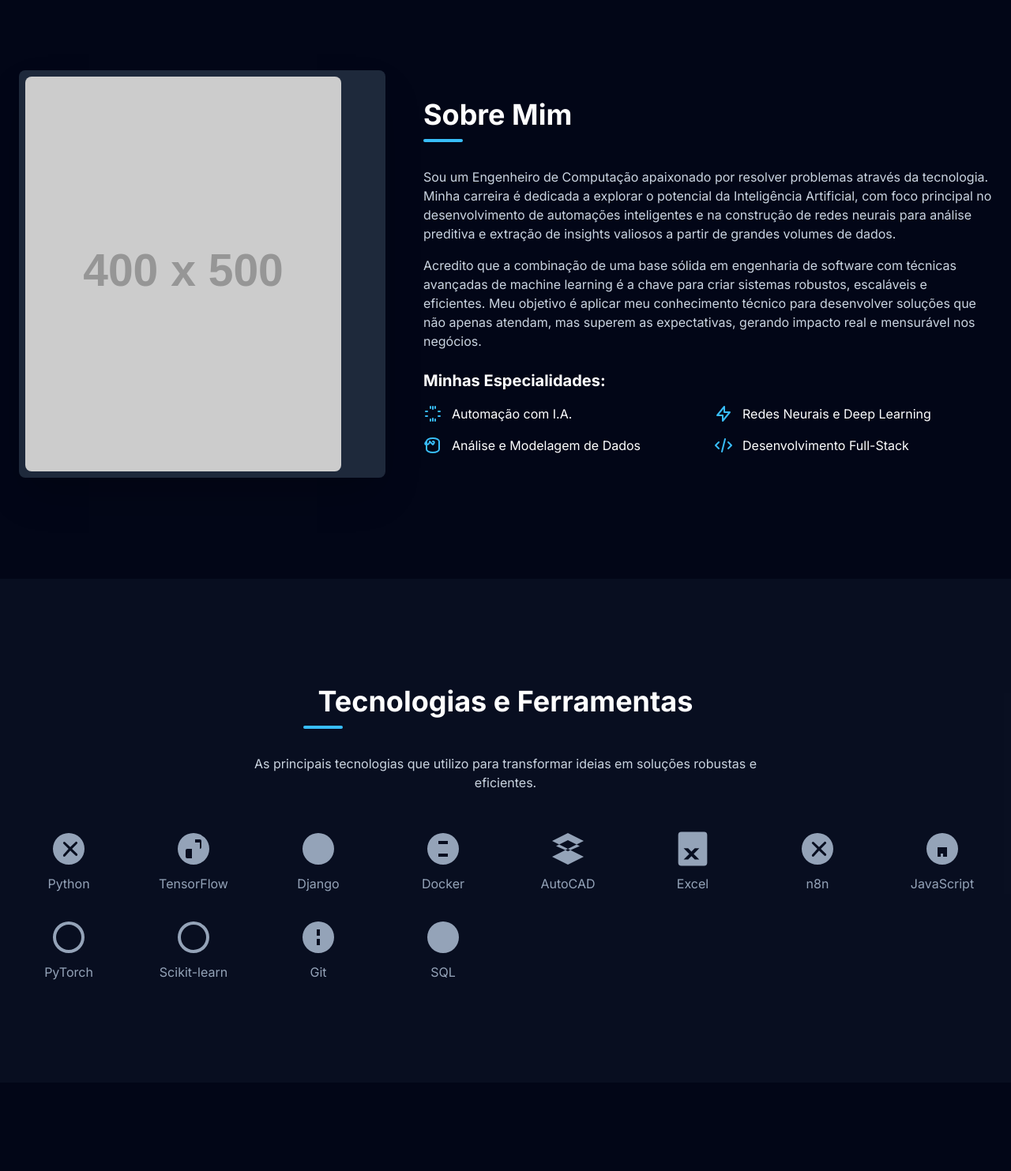
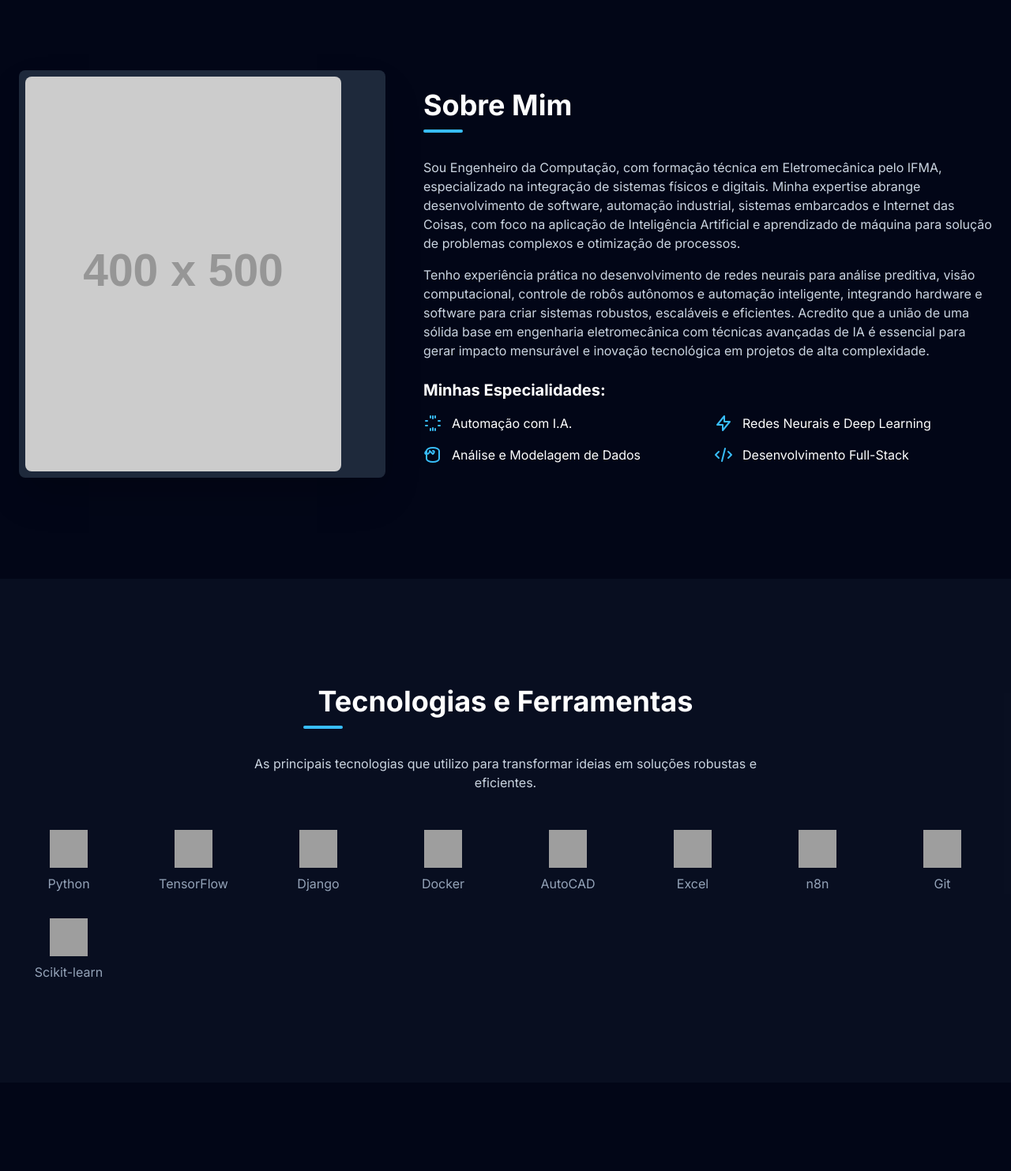
Before and after one commit to Khalil-Ravikson/Portfolio_Django, a Django app: page / in a window 1280 px wide. Shown: the part 901-2384 px from the top of the page at 79% size. Run offline with Django 5.2, Linux system fonts and the light colour scheme; data comes from the database, SQL or seed files in the repository; grey boxes labelled with a size stand in for pictures from a placeholder-image service; style sheets or scripts are compiled from the project's sources; some libraries are stand-ins or nearby versions; grey boxes are pictures that could not be loaded.

Commit message:
arrumando a demo e arrumando os icons

````diff
--- a/static/js/main.js
+++ b/static/js/main.js
@@ -92,20 +92,18 @@ document.addEventListener('alpine:init', () => {
 
     const technologies = [
         // Destaques
-        { name: 'Python', icon: '<svg class="tech-icon" viewBox="0 0 24 24" fill="currentColor"><path d="M12 2a10 10 0 100 20 10 10 0 000-20zm-2.29 14.71a.75.75 0 01-1.06-1.06L11.88 12 8.65 8.77a.75.75 0 011.06-1.06L13 10.88l3.23-3.17a.75.75 0 111.06 1.06L14.12 12l3.23 3.17a.75.75 0 01-1.06 1.06L13 13.12l-3.29 3.59z"/></svg>' },
-        { name: 'TensorFlow', icon: '<svg class="tech-icon" viewBox="0 0 24 24" fill="currentColor"><path d="M12 2A10 10 0 002 12a10 10 0 0010 10 10 10 0 0010-10A10 10 0 0012 2zm-1 16H8a1 1 0 01-1-1v-4a1 1 0 011-1h3v6zm5-10h-3V6h3a1 1 0 011 1v4a1 1 0 01-1 1z"/></svg>' },
-        { name: 'Django', icon: '<svg class="tech-icon" viewBox="0 0 24 24" fill="currentColor"><path d="M12 2a10 10 0 100 20 10 10 0 000-20zm-2 16h4V6h-4v12z"/></svg>' },
-        { name: 'Docker', icon: '<svg class="tech-icon" viewBox="0 0 24 24" fill="currentColor"><path d="M12 2A10 10 0 002 12a10 10 0 0010 10 10 10 0 0010-10A10 10 0 0012 2zm3 15h-6v-2h6v2zm-6-4h6v-2h-6v2zm6-4H9V7h6v2z"/></svg>' },
-        { name: 'AutoCAD', icon: '<svg class="tech-icon" viewBox="0 0 24 24" fill="currentColor"><path d="M12 2L2 7l10 5 10-5-10-5zm0 11.5L4.5 10.25l7.5-3.75 7.5 3.75L12 13.5zM2 17l10 5 10-5-10-5-10 5z"/></svg>' },
-        { name: 'Excel', icon: '<svg class="tech-icon" viewBox="0 0 24 24" fill="currentColor"><path d="M21.17 3.25a2 2 0 00-2-2H4.83a2 2 0 00-2 2v17.5a2 2 0 002 2h14.34a2 2 0 002-2V3.25zm-14.9 15.5l3.54-3.54-3.54-3.54h2.83l2.12 2.12 2.12-2.12h2.83l-3.54 3.54 3.54 3.54h-2.83l-2.12-2.12-2.12 2.12H6.27z"/></svg>' },
-        { name: 'n8n', icon: '<svg class="tech-icon" viewBox="0 0 24 24" fill="currentColor"><path d="M12 2a10 10 0 100 20 10 10 0 000-20zm-2.29 14.71a.75.75 0 01-1.06-1.06L11.88 12 8.65 8.77a.75.75 0 011.06-1.06L13 10.88l3.23-3.17a.75.75 0 111.06 1.06L14.12 12l3.23 3.17a.75.75 0 01-1.06 1.06L13 13.12l-3.29 3.59z"/></svg>' },
-        { name: 'JavaScript', icon: '<svg class="tech-icon" viewBox="0 0 24 24" fill="currentColor"><path d="M12 2a10 10 0 100 20 10 10 0 000-20zm3 15h-2.5v-2h-1.5v2H9v-6h6v6z"/></svg>' },
-
-        // Outras Tecnologias
-        { name: 'PyTorch', icon: '<svg class="tech-icon" viewBox="0 0 24 24" fill="currentColor"><path d="M12 2a10 10 0 100 20 10 10 0 000-20zm0 18a8 8 0 110-16 8 8 0 010 16z"/></svg>' },
-        { name: 'Scikit-learn', icon: '<svg class="tech-icon" viewBox="0 0 24 24" fill="currentColor"><path d="M12 2a10 10 0 100 20 10 10 0 000-20zm0 18a8 8 0 110-16 8 8 0 010 16z"/></svg>' },
-        { name: 'Git', icon: '<svg class="tech-icon" viewBox="0 0 24 24" fill="currentColor"><path d="M12 2a10 10 0 100 20 10 10 0 000-20zm1 15h-2v-4h2v4zm0-6h-2V7h2v4z"/></svg>' },
-        { name: 'SQL', icon: '<svg class="tech-icon" viewBox="0 0 24 24" fill="currentColor"><path d="M12 2a10 10 0 100 20 10 10 0 000-20zm-2 16h4v-2h-4v2zm0-4h4v-2h-4v2zm0-4h4V6h-4v2z"/></svg>' },
+        { name: 'Python', filename: 'python-svgrepo-com.svg' },
+        { name: 'TensorFlow', filename: 'tensorflow-svgrepo-com.svg' },
+        { name: 'Django', filename: 'django-icon-svgrepo-com.svg' },
+        { name: 'Docker', filename: 'docker-svgrepo-com.svg' },
+        { name: 'AutoCAD', filename: 'autocad-svgrepo-com.svg' },
+        { name: 'Excel', filename: 'excel2-svgrepo-com.svg' },
+        { name: 'n8n', filename: 'n8n-color.svg' },
+        { name: 'Git', filename: 'git-svgrepo-com.svg' },
+        { name: 'Scikit-learn', filename: 'scikit-learn.svg' },
+        // Adicione outras tecnologias aqui se tiver os ficheiros SVG
+        // { name: 'JavaScript', filename: 'javascript.svg' },
+        // { name: 'SQL', filename: 'sql.svg' },
     ];
 
     function renderTechnologies() {
@@ -113,7 +111,10 @@ document.addEventListener('alpine:init', () => {
         if (container) {
             container.innerHTML = technologies.map(tech => `
                 <div class="text-center transition-transform hover:scale-110 hover:text-white flex flex-col items-center">
-                    <div class="w-12 h-12 mb-2 flex items-center justify-center">${tech.icon}</div>
+                    <div class="w-12 h-12 mb-2 flex items-center justify-center">
+                        <!-- A imagem é carregada a partir da sua pasta static -->
+                        <img src="/static/images/icons/${tech.filename}" alt="${tech.name} icon" class="tech-icon">
+                    </div>
                     <span>${tech.name}</span>
                 </div>
             `).join('');
--- a/templates/layout.html
+++ b/templates/layout.html
@@ -66,4 +66,3 @@
     <script src="{% static 'js/main.js' %}" type="text/javascript"></script>
 </body>
 </html>
-```
--- a/templates/partials/_about.html
+++ b/templates/partials/_about.html
@@ -9,11 +9,9 @@
             <div class="md:col-span-3">
                 <h2 class="section-title">Sobre Mim</h2>
                 <p class="text-slate-300 mb-4">
-                    Sou um Engenheiro de Computação apaixonado por resolver problemas através da tecnologia. Minha carreira é dedicada a explorar o potencial da Inteligência Artificial, com foco principal no desenvolvimento de automações inteligentes e na construção de redes neurais para análise preditiva e extração de insights valiosos a partir de grandes volumes de dados.
-                </p>
+                    Sou Engenheiro da Computação, com formação técnica em Eletromecânica pelo IFMA, especializado na integração de sistemas físicos e digitais. Minha expertise abrange desenvolvimento de software, automação industrial, sistemas embarcados e Internet das Coisas, com foco na aplicação de Inteligência Artificial e aprendizado de máquina para solução de problemas complexos e otimização de processos.                </p>
                 <p class="text-slate-300 mb-6">
-                    Acredito que a combinação de uma base sólida em engenharia de software com técnicas avançadas de machine learning é a chave para criar sistemas robustos, escaláveis e eficientes. Meu objetivo é aplicar meu conhecimento técnico para desenvolver soluções que não apenas atendam, mas superem as expectativas, gerando impacto real e mensurável nos negócios.
-                </p>
+                    Tenho experiência prática no desenvolvimento de redes neurais para análise preditiva, visão computacional, controle de robôs autônomos e automação inteligente, integrando hardware e software para criar sistemas robustos, escaláveis e eficientes. Acredito que a união de uma sólida base em engenharia eletromecânica com técnicas avançadas de IA é essencial para gerar impacto mensurável e inovação tecnológica em projetos de alta complexidade.                </p>
                 <h3 class="text-xl font-bold text-white mb-4">Minhas Especialidades:</h3>
                 <div class="grid grid-cols-1 sm:grid-cols-2 gap-4">
                     <div class="flex items-center space-x-3"><svg class="w-6 h-6 accent-color" fill="none" stroke="currentColor" viewBox="0 0 24 24" xmlns="http://www.w3.org/2000/svg"><path stroke-linecap="round" stroke-linejoin="round" stroke-width="2" d="M9 3v2m6-2v2M9 19v2m6-2v2M5 9H3m2 6H3m18-6h-2m2 6h-2M12 6V3m0 18v-3"></path></svg><span>Automação com I.A.</span></div>
````
